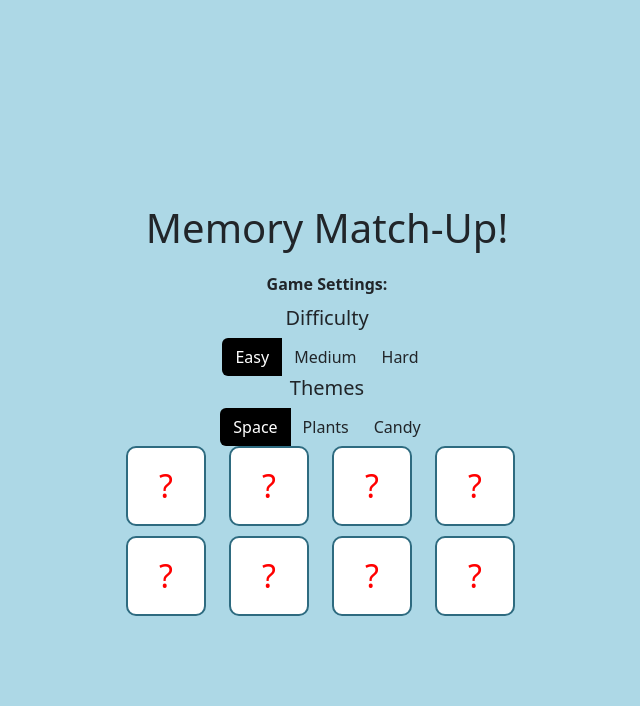
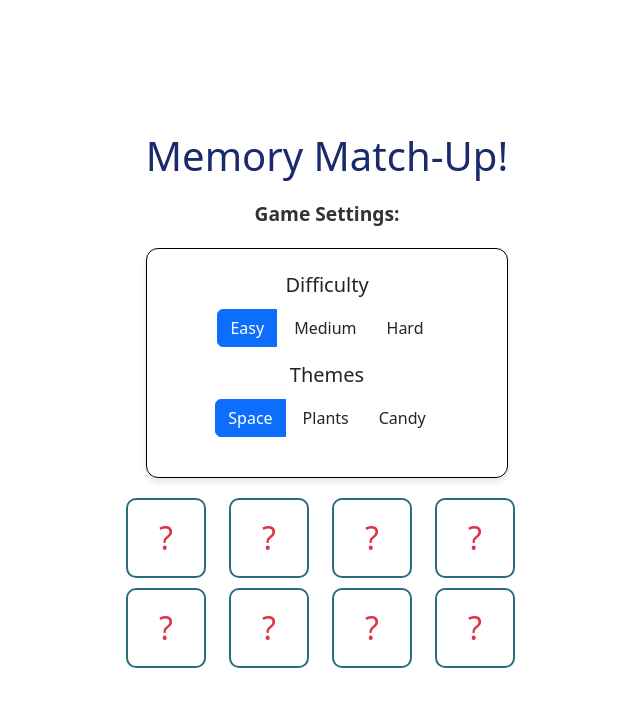
Before and after one commit to VeronicaNartatez/SEG3125_A3_MemoryGame, a React (Vite) app in the folder memory-game/: page / in a window 1280 px wide. Shown: the top 706 px of the page, without its empty margins (313-953 px from the left). Built offline with nearby package versions, Linux system fonts and the light colour scheme.

Commit message:
Added you won message and changed css
Added you won message and changed css

```diff
--- a/memory-game/src/memorygame.css
+++ b/memory-game/src/memorygame.css
@@ -1,47 +1,62 @@
-html body {
-    background-color: #add8e6;
-    margin: 0;
-    padding: 0;
-}
-
-.title-container h1{
+.title-container h1 {
     margin: 20px;
+    color: #1a2a6c;
 }
 
 .setting-title-box p {
     font-weight: bold;
+    font-size: 1.2rem;
+    color: #333;
     margin-bottom: 10px;
 }
 
-.setting-box-container{
+.settings-box-container {
     display: flex;
     justify-content: center;
     margin: 20px;
 }
 
-.card{
+.settings-card {
     border: 1px solid black;
     border-radius: 12px;
     background-color: white;
+    padding: 1.5rem;
+    width: 100%;
+    max-width: 500px;
+    box-shadow: 0 4px 6px rgba(0, 0, 0, 0.1);
 }
 
-.diff-btn-container, .theme-btn-container{
-    margin: 15px 0;
+.settings-section {
+    margin-bottom: 1rem;
 }
 
-.btn-diff,btn-theme{
-    font-weight: bold;
+.settings-section h5 {
+    margin-bottom: 0.75rem;
 }
 
-.btn-diff.selected, .btn-theme.selected{
-    color: white;
-    background-color: black;
+.btn-group .btn {
+    margin: 0 5px;
 }
 
-.card-grid{
+.btn-diff,
+.btn-theme {
+    font-weight: bold;
+    border: 1px solid #ccc;
+    background-color: #f0f0f0;
+    color: #333;
+}
+
+.btn-diff.selected,
+.btn-theme.selected {
+    color: white;
+    background-color: #0d6efd;
+    border-color: #0d6efd;
+}
+
+.card-grid {
     display: grid;
     justify-content: center;
-    margin: 0 auto;
+    margin: 20px auto;
     gap: 10px;
 }
 
@@ -49,6 +64,7 @@ html body {
     perspective: 800px;
     width: 80px;
     height: 80px;
+    cursor: pointer;
 }
 
 .card-inner {
@@ -56,7 +72,7 @@ html body {
     height: 100%;
     position: relative;
     transform-style: preserve-3d;
-    transition: transform 0.5s;
+    transition: transform 0.6s;
 }
 
 .card-inner.flipped {
@@ -74,15 +90,14 @@ html body {
     align-items: center;
     justify-content: center;
     font-size: 2rem;
+    -webkit-backface-visibility: hidden;
     backface-visibility: hidden;
-
-
 }
 
 .card-front {
     background-color: white;
-    color: red;
-    z-index: 2;
+    color: #dc3545;
+    /* Red question mark */
 }
 
 .card-back {
@@ -101,3 +116,71 @@ html body {
 .bg-pink-500 {
     background-color: #ec4899;
 }
+
+/* --- New Modal Styles --- */
+.modal-overlay {
+    position: fixed;
+    top: 0;
+    left: 0;
+    right: 0;
+    bottom: 0;
+    background-color: rgba(0, 0, 0, 0.75);
+    display: flex;
+    justify-content: center;
+    align-items: center;
+    z-index: 1000;
+}
+
+.modal-content {
+    background-color: #2c3e50;
+    padding: 25px 40px;
+    border-radius: 15px;
+    text-align: center;
+    box-shadow: 0 5px 15px rgba(0, 0, 0, 0.5);
+    color: #ecf0f1;
+    animation: fadeIn 0.3s ease-in-out;
+    max-width: 400px;
+    width: 90%;
+}
+
+.modal-content h2 {
+    font-size: 2.2rem;
+    color: #2ecc71;
+    margin-bottom: 15px;
+    font-weight: 700;
+}
+
+.modal-content p {
+    font-size: 1rem;
+    margin-bottom: 25px;
+    color: #bdc3c7;
+}
+
+.play-again-btn {
+    background-color: #27ae60;
+    color: white;
+    border: none;
+    padding: 10px 25px;
+    font-size: 1rem;
+    font-weight: bold;
+    border-radius: 8px;
+    cursor: pointer;
+    transition: background-color 0.2s;
+    text-transform: uppercase;
+}
+
+.play-again-btn:hover {
+    background-color: #2ecc71;
+}
+
+@keyframes fadeIn {
+    from {
+        opacity: 0;
+        transform: scale(0.9);
+    }
+
+    to {
+        opacity: 1;
+        transform: scale(1);
+    }
+}
--- a/memory-game/src/memorygame.jsx
+++ b/memory-game/src/memorygame.jsx
@@ -4,7 +4,7 @@ import './memorygame.css';
 // --- Themes ---
 const themes = {
     space: {
-        emojis: ['🚀', '🪐', '👽', '🌌', '⭐️', '☄️', '🛰️', '🛸', '🌠', '🪄', '🧑‍🚀', '🌙'],
+        emojis: ['🚀', '🪐', '👽', '🌌', '⭐️', '☄️', '🛰️', '🛸', '🌠', '�', '🧑‍🚀', '🌙'],
         color: 'bg-indigo-500'
     },
     plants: {
@@ -17,7 +17,7 @@ const themes = {
     }
 };
 
-// Difficulties
+// --- Difficulties ---
 const difficulties = {
     easy: { pairs: 4, cols: 4, rows: 2 },
     medium: { pairs: 8, cols: 4, rows: 4 },
@@ -32,7 +32,7 @@ export default function MemoryGame() {
     const [matched, setMatched] = useState([]);
     const [isChecking, setIsChecking] = useState(false);
 
-    // Function to shuffle an array
+    // --- Function to shuffle an array ---
     const shuffle = (arr) => {
         const a = [...arr];
         for (let i = a.length - 1; i > 0; i--) {
@@ -42,7 +42,7 @@ export default function MemoryGame() {
         return a;
     };
 
-    // Function to generate cards
+    // --- Function to generate cards and reset the game ---
     const generateCards = () => {
         const { emojis } = themes[theme];
         const { pairs } = difficulties[difficulty];
@@ -54,12 +54,12 @@ export default function MemoryGame() {
         setMatched([]);
     };
 
-    //Generate cards on theme or difficulty change
+    // --- Generate cards on theme or difficulty change ---
     useEffect(() => {
         generateCards();
     }, [theme, difficulty]);
 
-    //Logic to check for matches
+    // --- Logic to check for matches ---
     useEffect(() => {
         if (flipped.length === 2) {
             setIsChecking(true);
@@ -77,7 +77,7 @@ export default function MemoryGame() {
         }
     }, [flipped, cards]);
 
-    //Card flip handler
+    // --- Card flip handler ---
     const handleFlip = (index) => {
         if (isChecking || flipped.includes(index) || matched.includes(cards[index].emoji)) {
             return;
@@ -85,7 +85,7 @@ export default function MemoryGame() {
         setFlipped(prev => [...prev, index]);
     };
 
-    const isGameWon = matched.length === difficulties[difficulty].pairs;
+    const isGameWon = matched.length === difficulties[difficulty].pairs && cards.length > 0;
 
     return (
         <div className="container-fluid">
@@ -127,7 +127,18 @@ export default function MemoryGame() {
                 </div>
             </div>
 
-            {isGameWon && <div className="win-message">You Won!</div>}
+            {/* --- Win Condition Modal --- */}
+            {isGameWon && (
+                 <div className="modal-overlay">
+                    <div className="modal-content">
+                        <h2>You Win!</h2>
+                        <p>Congratulations, you matched all the cards!</p>
+                        <button className="play-again-btn" onClick={generateCards}>
+                            Play Again
+                        </button>
+                    </div>
+                </div>
+            )}
 
             <div
                 className="card-grid"
```
